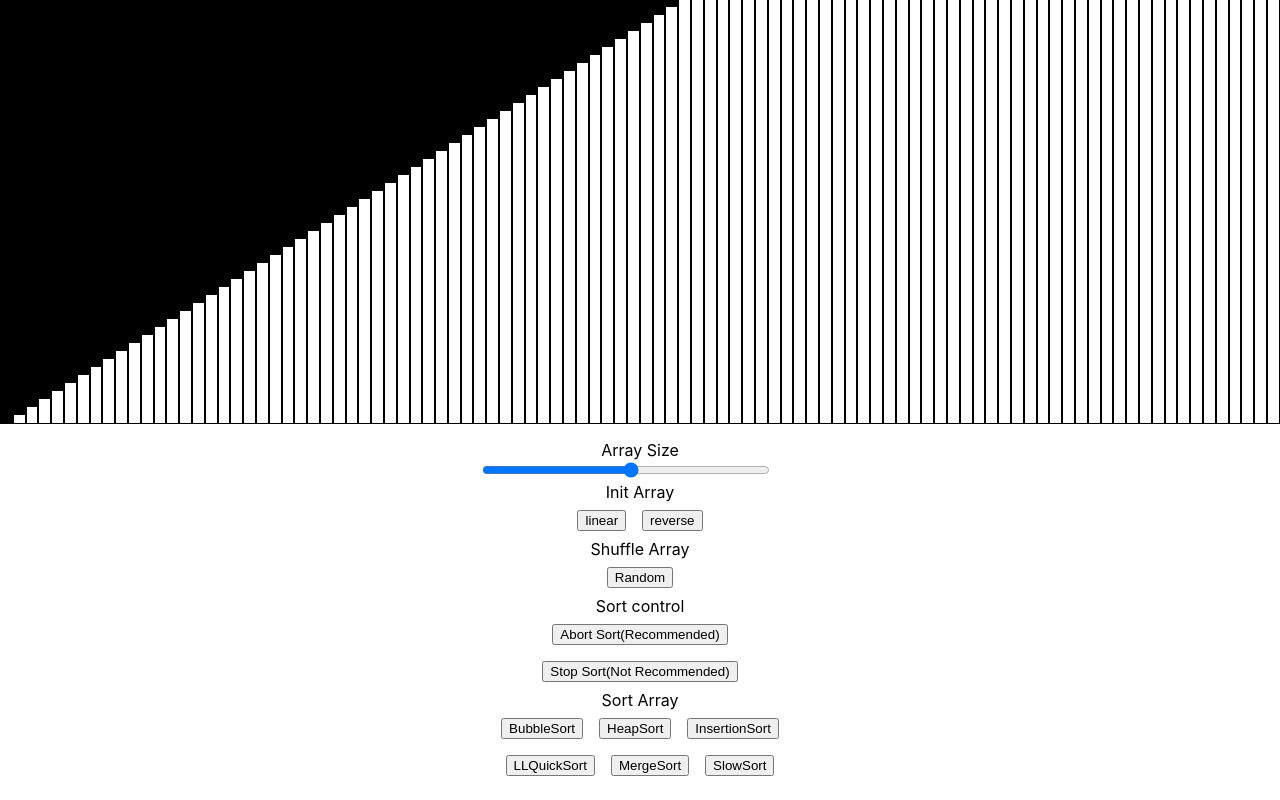
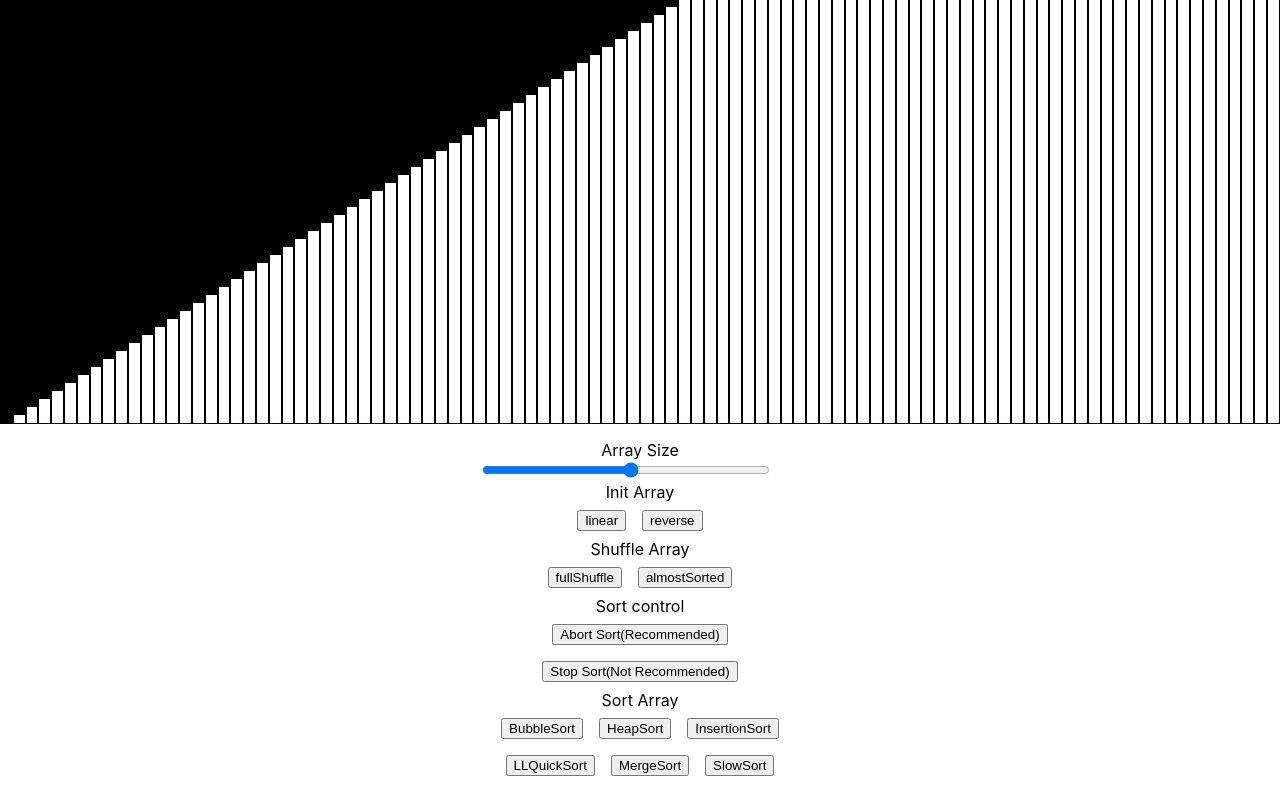
Before and after one commit to meetinger/array-visualizer, a React (Create React App) app: page / in a window 1280 px wide. Shown: the part 376-1176 px from the top of the page. Built offline with nearby package versions, Linux system fonts and the light colour scheme.

Commit message:
Add new shuffles

```diff
--- a/src/components/ArrayVisualizer/ArrayVisualizer.js
+++ b/src/components/ArrayVisualizer/ArrayVisualizer.js
@@ -1,11 +1,11 @@
 import React from 'react';
 import {deepArrayCopy, getAllMethods, randomInt} from "../utils/utils";
-import {linear} from "../utils/initFunctions"
 import {Sorts} from "../Sorts/Sorts"
 import {ArrayWindow} from "../ArrayWindow/ArrayWindow";
 import {Element} from "../classes/Element";
 import {Stats} from "../Stats/Stats";
 import {Controls} from "../Controls/Controls";
+import {initFunctions} from "../utils/initFunctions";
 
 const colors = {
     "Unmarked": [255, 255, 255],
@@ -23,13 +23,13 @@ export class ArrayVisualizer extends React.Component {
     ctx
     timeoutArray
     sorts
-
+    delayIncConst
 
     constructor(props) {
         super(props);
         // this.arrLength = 100
         this.state = {
-            array: this.initArray(linear, this.arrLength),
+            array: this.initArray(initFunctions.linear, this.arrLength),
             sortName: "",
             comparisons: 0,
             writes: 0
@@ -40,12 +40,13 @@ export class ArrayVisualizer extends React.Component {
             Comp: 0,
             Unmark: 0
         }
+        this.delayIncConst = 3000
         this.instruction = [];
         this.timeoutArray = [];
         this.pseudoArray = deepArrayCopy(this.state.array)
         this.sorts = new Sorts(this);
         this.arrLength = this.state.length
-        this.delayInc = 3000/this.arrLength;
+        this.delayInc = this.delayIncConst/this.arrLength;
         this.ctx = new (window.AudioContext || window.webkitAudioContext)();
         // this.updateArrLength(this.arrLength);
     }
@@ -305,19 +306,27 @@ export class ArrayVisualizer extends React.Component {
         }
     }
 
-    shuffleArray() {
+    shuffleArray(func) {
         this.nullify()
         this.setState({
             sortName: "Shuffle"
         })
-        for (let i = 0; i < this.arrLength; ++i) {
-            let randomIndex = randomInt(i, this.arrLength)
-            if (this.delayInc === 0) {
-                this.swapWithDelay(i, randomIndex, true, this.delayInc / 5, this.state.array, false)
-            } else {
-                setTimeout(this.swapInArr.bind(this), this.delays.Swap += this.delayInc / 5, i, randomIndex, true, this.state.array, true)
+
+        let instructions = func(this.arrLength);
+        for(let i of instructions){
+            if(i[0] === "swap"){
+                setTimeout(this.swapInArr.bind(this), this.delays.Swap += this.delayInc / 5, i[1], i[2], true, this.state.array, true)
             }
         }
+
+        // for (let i = 0; i < this.arrLength; ++i) {
+        //     let randomIndex = randomInt(i, this.arrLength)
+        //     if (this.delayInc === 0) {
+        //         this.swapWithDelay(i, randomIndex, true, this.delayInc / 5, this.state.array, false)
+        //     } else {
+        //         setTimeout(this.swapInArr.bind(this), this.delays.Swap += this.delayInc / 5, i, randomIndex, true, this.state.array, true)
+        //     }
+        // }
     }
 
     shuffleClickEvent() {
@@ -332,47 +341,25 @@ export class ArrayVisualizer extends React.Component {
             sortName: sort.name
         })
         this.nullify()
-        // sort(0, this.state.array.length - 1)
 
         let sortBind = sort.bind(this.sorts, 0, this.arrLength - 1)
         sortBind()
     }
 
-    genSorts() {
-        let tmp = []
-        let methods = getAllMethods(this.sorts)
-        for (let i of methods) {
-            if(i.includes("Sort"))
-                tmp.push(
-                    <button key={i} onClick={this.sortClickEvent.bind(this, this.sorts[i])}>{i}</button>
-                )
-        }
-        return tmp;
+
+    updateDelayInc(val){
+        this.delayInc = val/this.arrLength;
     }
-
-    // updateArrLength(){
-    //     let slider = document.getElementById("slider")
-    //
-    //     if(slider !== null){
-    //         this.arrLength = slider.value
-    //         this.setState({
-    //             array: this.initArray(linear, this.arrLength)
-    //         })
-    //         this.pseudoArray = deepArrayCopy(this.state.array)
-    //     }
-    //     this.sorts.arrLength = this.getArrLength()
-    //     this.delayInc = 5000/this.arrLength;
-    // }
 
     updateArrLength(len){
         this.arrLength = len
         this.setState({
-            array: this.initArray(linear, this.arrLength)
+            array: this.initArray(initFunctions.linear, this.arrLength)
         })
         this.pseudoArray = deepArrayCopy(this.state.array)
 
         this.sorts.arrLength = this.getArrLength()
-        this.delayInc = 3000/this.arrLength;
+        this.updateDelayInc(this.delayIncConst)
     }
 
 
--- a/src/components/Controls/Controls.js
+++ b/src/components/Controls/Controls.js
@@ -2,6 +2,7 @@ import React from 'react';
 import styles from "./Controls.module.scss";
 import {initFunctions} from "../utils/initFunctions";
 import {getAllMethods} from "../utils/utils";
+import {shuffles} from "../utils/shuffles";
 
 
 export class Controls extends React.Component {
@@ -48,8 +49,8 @@ export class Controls extends React.Component {
         this.arrayVisualizer.initArray(func, this.arrayVisualizer.arrLength, true)
     }
 
-    shuffleArray(){
-        this.arrayVisualizer.shuffleArray()
+    shuffleArray(func){
+        this.arrayVisualizer.shuffleArray(func)
     }
 
     sortArray(sort){
@@ -88,6 +89,16 @@ export class Controls extends React.Component {
         return tmp;
     }
 
+    getShuffles(){
+        let tmp = []
+        for(let i in shuffles){
+            tmp.push(
+                <button key={i} onClick={this.shuffleArray.bind(this, shuffles[i])}>{i}</button>
+            )
+        }
+        return tmp;
+    }
+
     render() {
         return (
             <div id={styles.controlsContainer}>
@@ -107,7 +118,8 @@ export class Controls extends React.Component {
                         <div className={styles.textCenter}>
                             <div>Shuffle Array</div>
                             <div>
-                                <button onClick={this.shuffleArray.bind(this)}>Random</button>
+                                {/*<button onClick={this.shuffleArray.bind(this)}>Random</button>*/}
+                                <div>{this.getShuffles()}</div>
                             </div>
                         </div>
                         <div className={styles.textCenter}>
--- a/src/components/utils/initFunctions.js
+++ b/src/components/utils/initFunctions.js
@@ -6,6 +6,3 @@ export let initFunctions = {
         return length - x;
     }
 }
-export function linear(x, length) {
-    return x;
-}
--- /dev/null
+++ b/src/components/utils/shuffles.js
@@ -0,0 +1,27 @@
+import {randomInt} from "./utils";
+
+export let shuffles = {
+    fullShuffle: function (len) {
+        let instructions = []
+        for (let i = 0; i < len; ++i) {
+            let randomIndex = randomInt(i, len)
+            instructions.push(
+                ["swap", i, randomIndex]
+            )
+        }
+        return instructions
+    },
+
+    almostSorted: function (len) {
+        let instructions = []
+        const amount = 0.1
+        for (let i = 0; i < len * amount; ++i) {
+            let randomIndexA = randomInt(i, len)
+            let randomIndexB = randomInt(i, len)
+            instructions.push(
+                ["swap", randomIndexA, randomIndexB]
+            )
+        }
+        return instructions
+    }
+}
```
